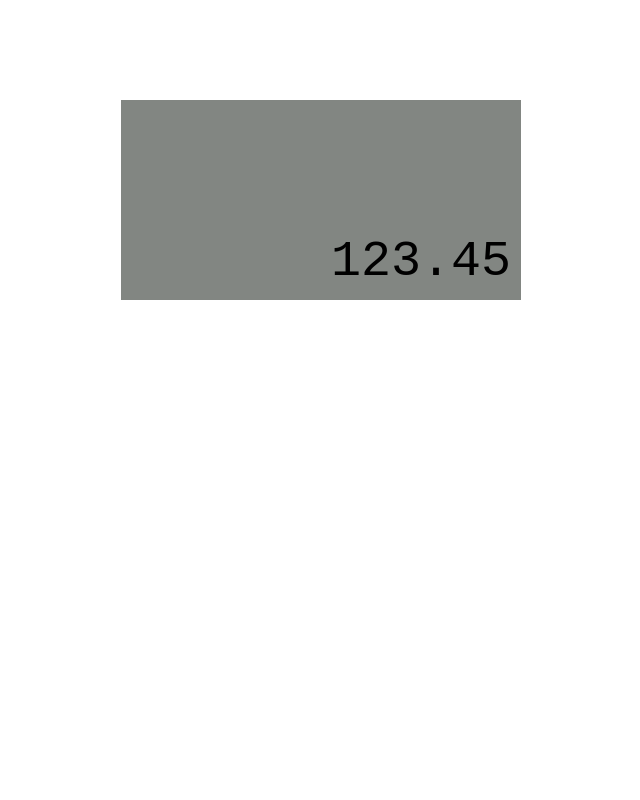
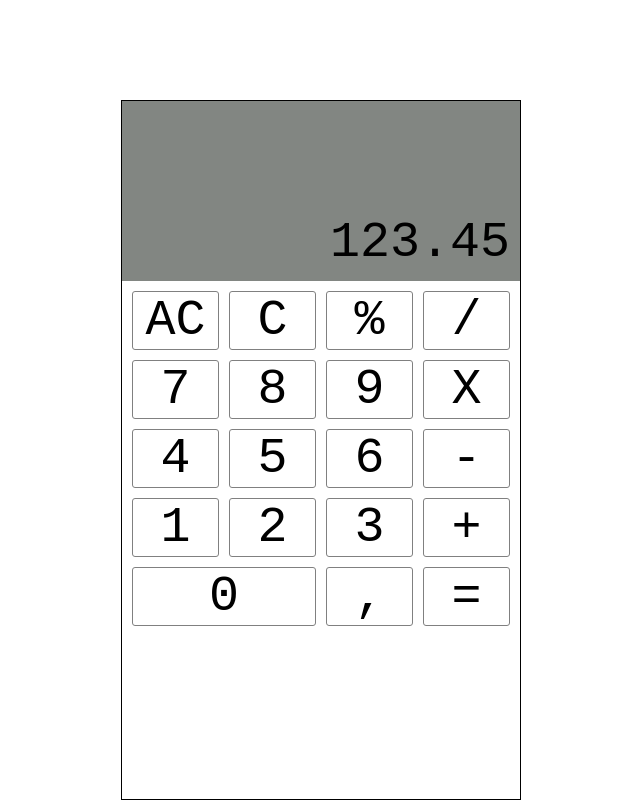
Before and after one commit to Victor239A/Calculadora-2025, a plain HTML site: page index.html in a window 1280 px wide. Shown: the whole page, without its empty margins (319-959 px from the left). Drawn offline with Linux system fonts and the light colour scheme.

Commit message:
Calculadora hecha

```diff
--- a/index.css
+++ b/index.css
@@ -1,9 +1,10 @@
 /* CSS del Index */
 
-#calculadora {
+#Calculadora {
     width: 40rem;
-    height: 80rem;
-    border: 1 px solid black;
+    height: 70rem;
+    border: 1px solid black;
+
 
     margin: auto;
     margin-top: 10rem;
--- a/index.html
+++ b/index.html
@@ -14,9 +14,30 @@
 <body>
 
 
-   <main id="calculadora">
+   <main id="Calculadora">
    <div class="pantalla">123.45</div>
-   <div class="teclado"></div>
+   <div class="teclado">
+    <div class="teclas tecla-ac">AC</div>
+    <div class="teclas tecla-c">C</div>
+    <div class="teclas tecla.mo">%</div>
+    <div class="teclas tecla-div-/">/</div>
+    <div class="teclas tecla-7">7</div>
+    <div class="teclas tecla-8">8</div>
+    <div class="teclas tecla-9">9</div>
+    <div class="teclas tecla-mul">X</div>
+    <div class="teclas tecla-4">4</div>
+    <div class="teclas tecla-5">5</div>
+    <div class="teclas tecla-6">6</div>
+    <div class="teclas tecla-res">-</div>
+    <div class="teclas tecla-1">1</div>
+    <div class="teclas tecla-2">2</div>
+    <div class="teclas tecla-3">3</div>
+    <div class="teclas tecla-sum">+</div>
+    <div class="teclas tecla-0">0</div>
+    <div class="teclas tecla-com">,</div>
+    <div class="teclas tecla-igual">=</div>
+   </div>
+
    </main>
 
 </body>
--- a/views/pantallaView.css
+++ b/views/pantallaView.css
@@ -1,5 +1,5 @@
 .pantalla {
-    height: 20rem;
+    height: 18rem;
     background-color: rgb(130, 134, 130);
     padding: 1rem;
 
--- a/views/tecladoView.css
+++ b/views/tecladoView.css
@@ -1,3 +1,30 @@
 .teclado {
-    background-color: blue;
+    padding: 1rem;
+
+    display: grid;
+    grid-template-columns: repeat(4,1fr);
+    grid-template-row: repeat(5,9rem);
+    gap: 1rem;
 }
+
+.teclas {
+font-size: 5rem;
+border: 1px solid gray;
+border-radius: 3px;
+
+display: flex;
+justify-content: center;
+align-items: center;
+cursor: pointer;
+
+}
+
+.teclas:hover {
+    background-color: greenyellow;
+
+}
+
+.tecla-0 {
+    grid-column: 1/3;
+
+}
```
